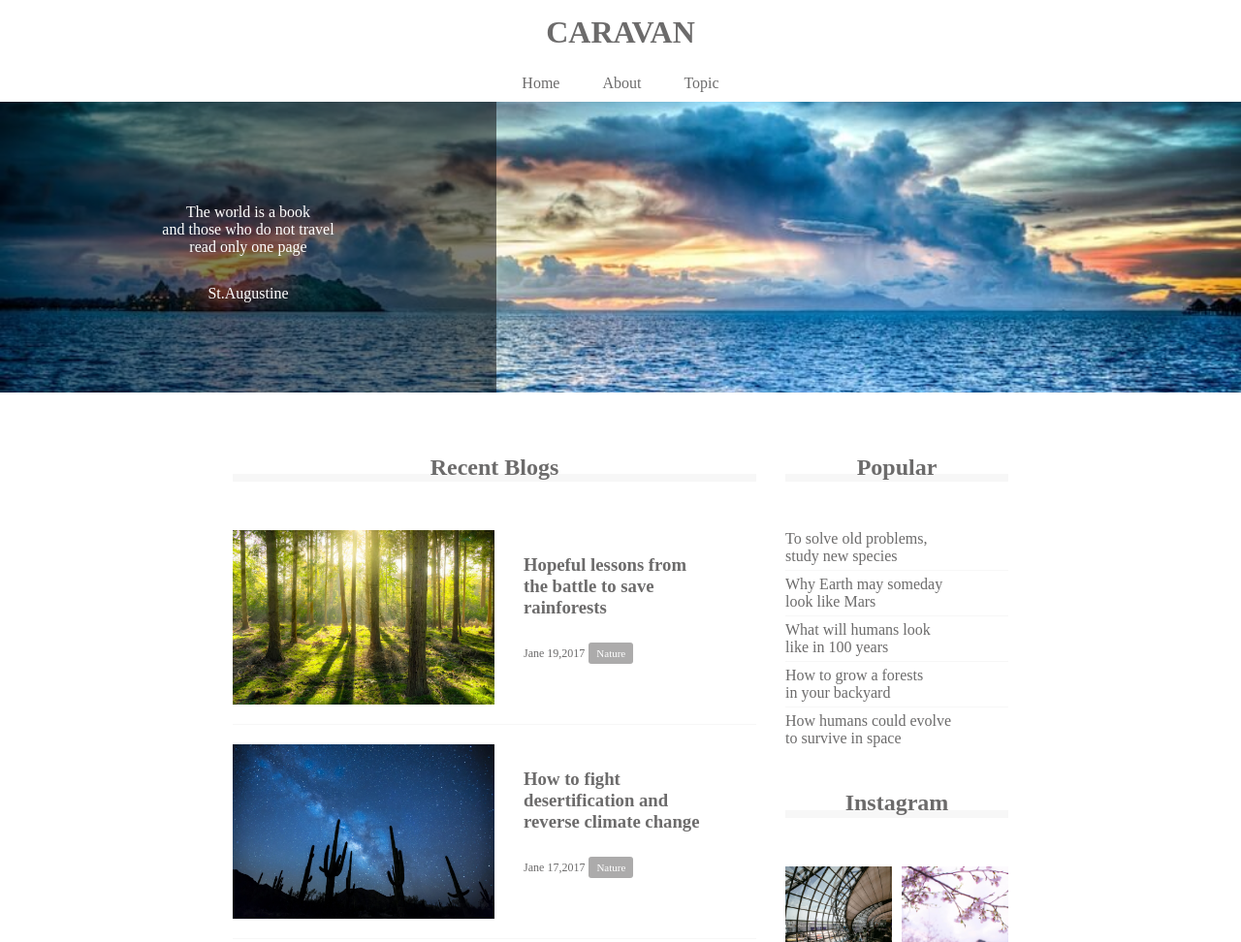
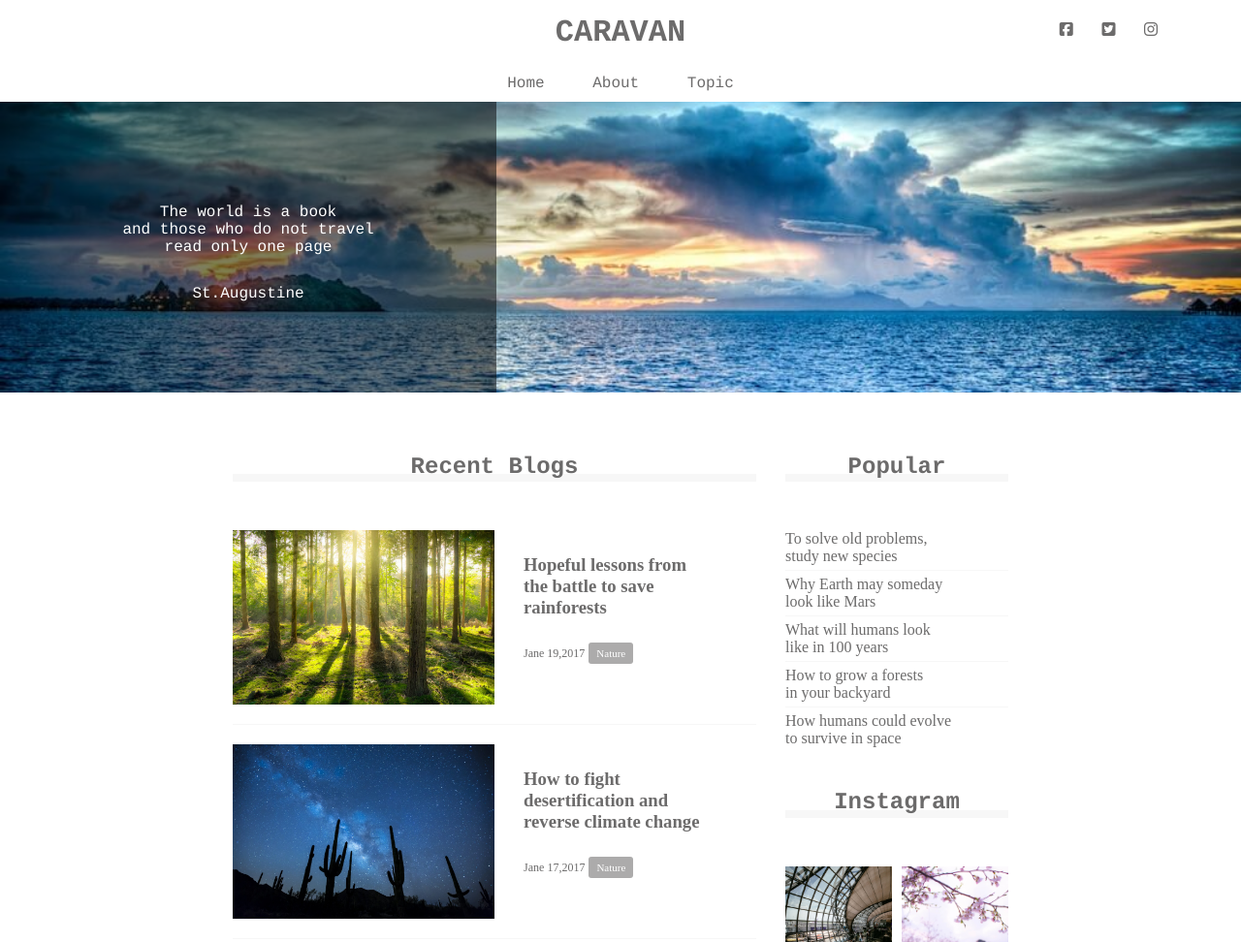
Before and after one commit to kotaroyoshimura/HTML_CSS-exercise, a plain HTML site: page caravan/index.html in a window 1280 px wide. Shown: the top 972 px of the page at 97% size. Drawn offline with Linux system fonts and the light colour scheme.

Commit message:
[Finish]1-9

```diff
--- a/caravan/index.html
+++ b/caravan/index.html
@@ -2,17 +2,22 @@
 <html lang="ja">
   <head>
     <meta charset="UTF-8">
+    <script src="https://kit.fontawesome.com/e0be343129.js" crossorigin="anonymous"></script>
     <link rel="stylesheet" href="style.css">
     <title>CARAVAN</title>
   </head>
 
   <body>
     <header>
-      <h1 class="heading">
-        <a href="index.html">
-        CARAVAN
-      </a>
+      <h1 class="headline">
+        <a href="index.html">CARAVAN</a>
       </h1>
+
+      <div class="social">
+
+      <i class="fab fa-facebook-square"></i>
+      <i class="fab fa-twitter-square"></i>
+      <i class="fab fa-instagram"></i></div>
     </header>
 
     <nav>
--- a/caravan/style.css
+++ b/caravan/style.css
@@ -9,11 +9,27 @@ a {
   text-decoration: none;
 }
 
+header,nav,h2,.main-visual,footer{
+  font-family: Chalkduster,"Bradley",Courier, "Segoe Print",sans-serif ;
+}
+
 header{
   width: 90%;
   padding: 15px 0;
   margin: 0 auto;
   text-align: center;
+  position: relative;
+}
+
+.social i{
+  display: inline-block;
+  margin-left: 20px;
+}
+
+.social{
+  position: absolute;
+  top: 22px;
+  right: 22px;
 }
 
 header .heading{
```
